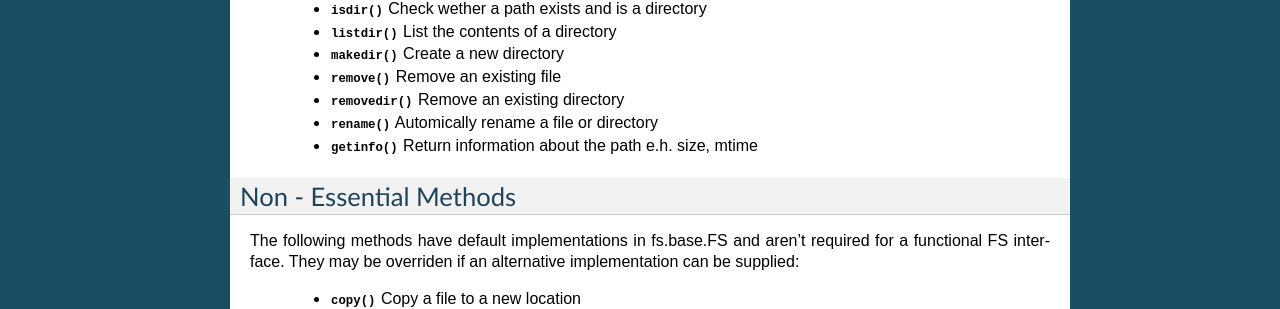
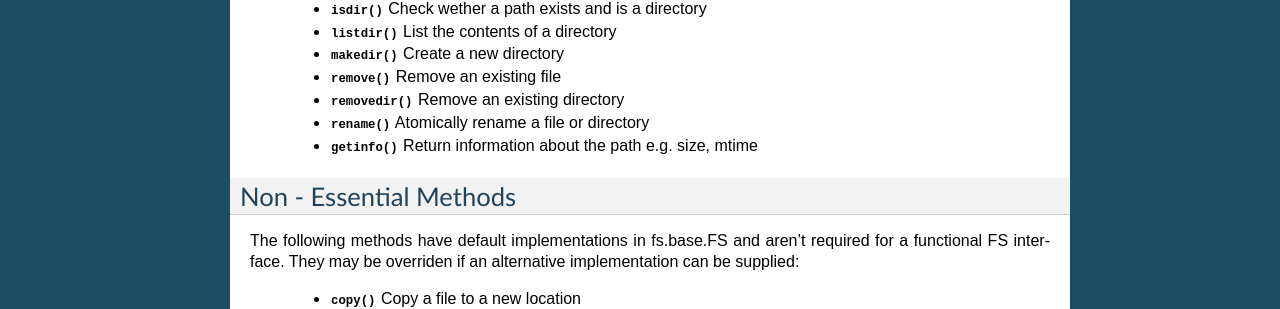
Before and after one commit to PyFilesystem/pyfilesystem, a Sphinx documentation site: the page built from docs/interface.rst, in a window 1280 px wide. Shown: the part 467-776 px from the top of the page. Built offline with Sphinx 7.4.7, drawn with Linux system fonts in a browser that asks for light colours; pages that are not in the unit, such as notebooks, are missing from menus.

Commit message:
fix some doc typos

```diff
--- a/docs/concepts.rst
+++ b/docs/concepts.rst
@@ -47,7 +47,7 @@ Paths used within an FS object use the same common format, regardless of the und
 
 When working with paths in FS objects, keep in mind the following:
 
- * Path components are separated by a forward path (/)
+ * Path components are separated by a forward slash (/)
  * Paths beginning with a forward slash are absolute (start at the root of the FS)
  * Paths not beginning with a forward slash are relative
  * A single dot means 'current directory'
--- a/docs/interface.rst
+++ b/docs/interface.rst
@@ -21,8 +21,8 @@ The following methods are required for a minimal Filesystem interface:
     * :meth:`~fs.base.FS.makedir` Create a new directory
     * :meth:`~fs.base.FS.remove` Remove an existing file
     * :meth:`~fs.base.FS.removedir` Remove an existing directory
-    * :meth:`~fs.base.FS.rename` Automically rename a file or directory
-    * :meth:`~fs.base.FS.getinfo` Return information about the path e.h. size, mtime
+    * :meth:`~fs.base.FS.rename` Atomically rename a file or directory
+    * :meth:`~fs.base.FS.getinfo` Return information about the path e.g. size, mtime
 
 
 Non - Essential Methods
```
